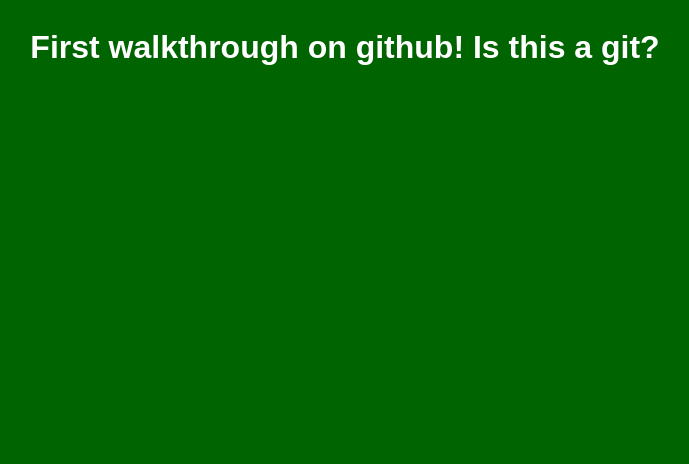
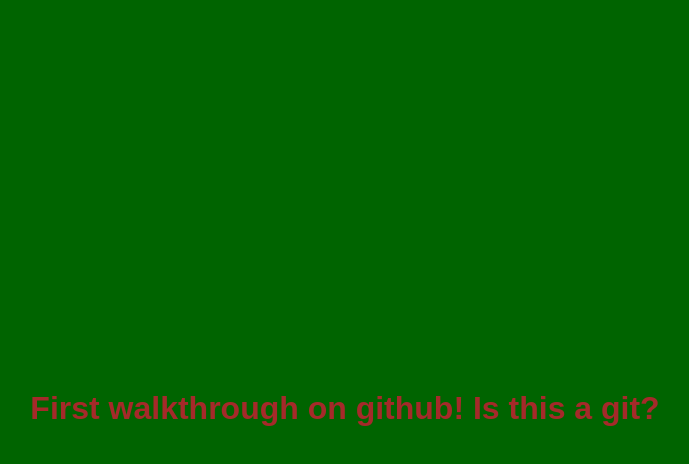
Before and after one commit to sarah6406/git-example-repo, a plain HTML site: page index.html in a window 1280 px wide. In both pictures the pointer is over the element "First walkthrough on github! Is this a git?". Shown: the whole page, without its empty margins (295-984 px from the left). Drawn offline with Linux system fonts and the light colour scheme.

Commit message:
Hover effect to change colour of title

```diff
--- a/style.css
+++ b/style.css
@@ -5,4 +5,10 @@ body {
   display: flex;
   justify-content: center;
   align-items: center;
+  min-height: 100vh;
 }
+
+h1:hover {
+  color: brown;
+  cursor: pointer;
+}
```
